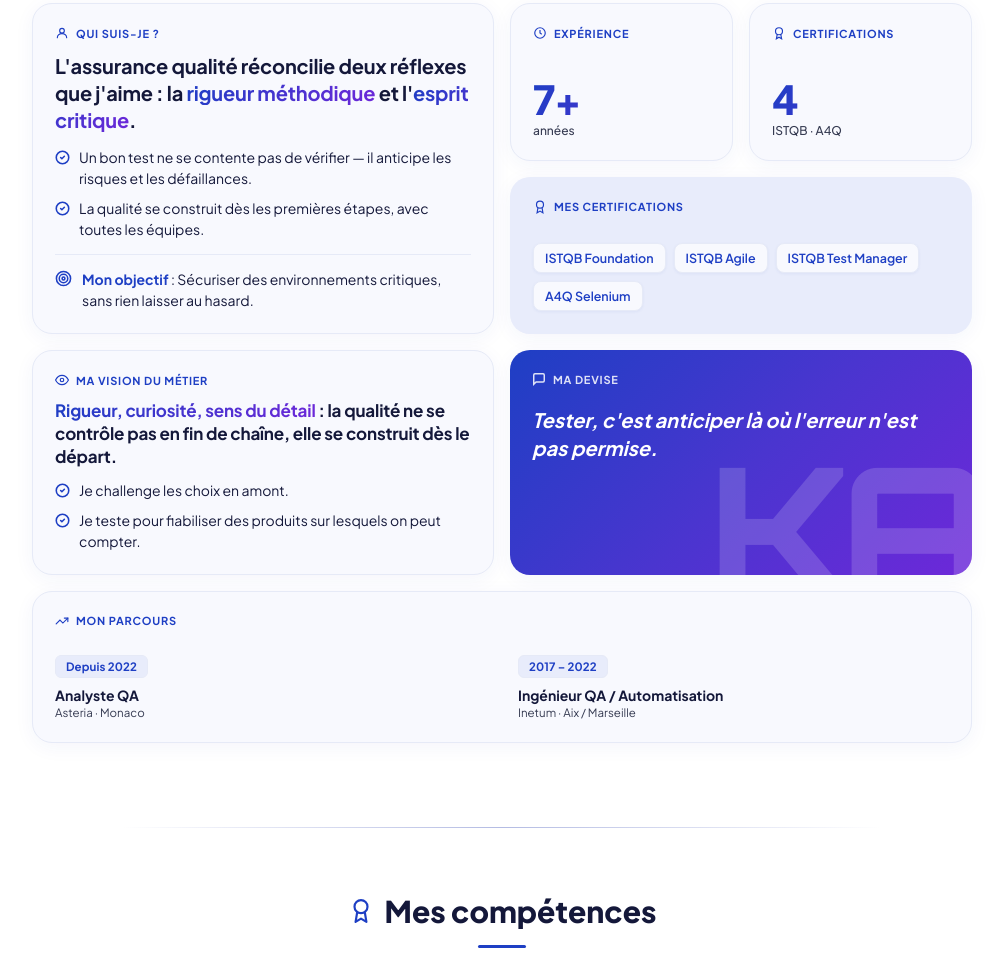
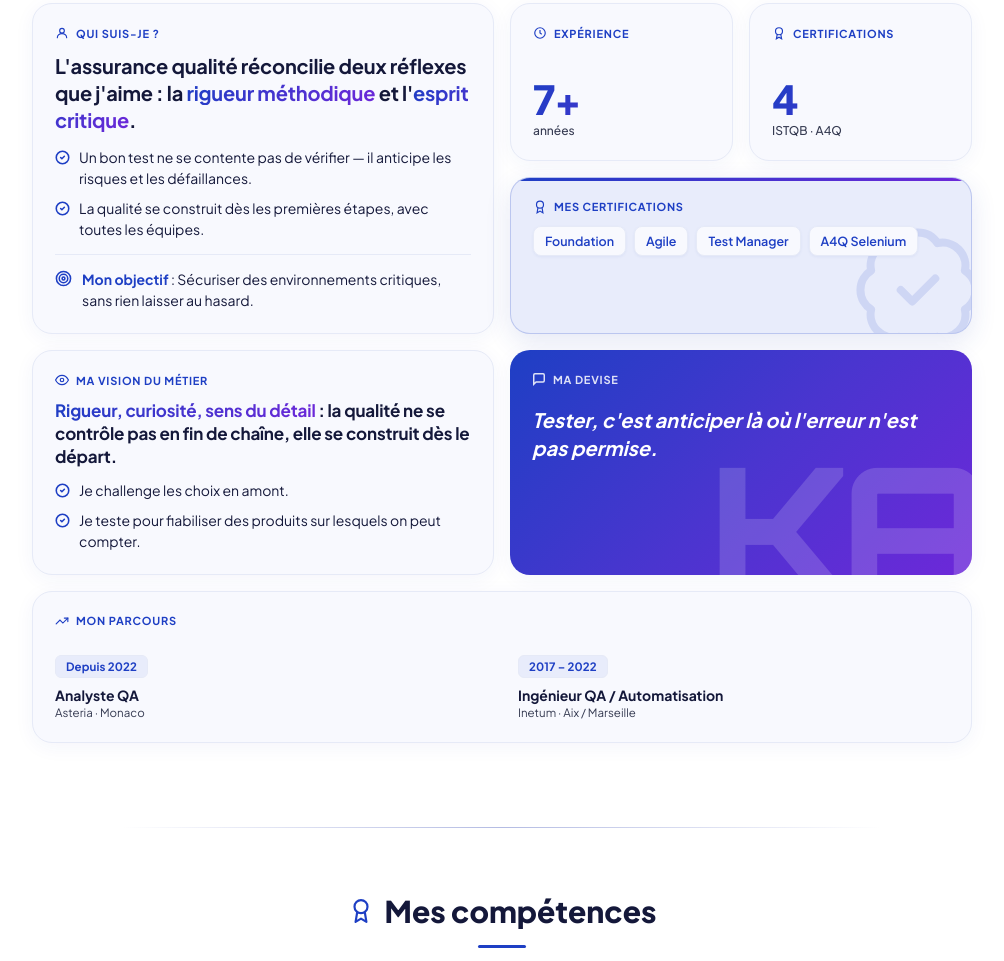
Before and after one commit to KevinAuchoybur/myProWebsite, a plain HTML site: page index.html in a window 1280 px wide. Shown: the part 775-1736 px from the top of the page, without its empty margins (138-1142 px from the left). Drawn offline with Linux system fonts and the light colour scheme.

Commit message:
Bento A propos (Mes certifications) : mise en valeur renforcee (barre d'accent degradee en haut + ombre + bordure teintee) + badges sur une seule ligne (retrait 'ISTQB' repete, contexte via le compteur) + decor sceau 'certifie' (badge-check) en filigrane distinct de l'icone medaille du titre
Co-Authored-By: Claude Opus 4.8 <noreply@anthropic.com>

```diff
--- a/index.html
+++ b/index.html
@@ -221,11 +221,12 @@
       <article class="abx-tile abx-certs">
         <span class="abx-lbl"><svg viewBox="0 0 24 24" fill="none" stroke="currentColor" stroke-width="2"><circle cx="12" cy="8" r="6"/><path d="M15.477 12.89 17 22l-5-3-5 3 1.523-9.11"/></svg><span data-i18n="about.certifs.title"></span></span>
         <div class="abx-chips">
-          <span class="abx-chip">ISTQB Foundation</span>
-          <span class="abx-chip">ISTQB Agile</span>
-          <span class="abx-chip">ISTQB Test Manager</span>
+          <span class="abx-chip">Foundation</span>
+          <span class="abx-chip">Agile</span>
+          <span class="abx-chip">Test Manager</span>
           <span class="abx-chip">A4Q Selenium</span>
         </div>
+        <svg class="abx-certs-deco" viewBox="0 0 24 24" fill="none" stroke="currentColor" stroke-width="1.4" stroke-linecap="round" stroke-linejoin="round" aria-hidden="true"><path d="M3.85 8.62a4 4 0 0 1 4.78-4.77 4 4 0 0 1 6.74 0 4 4 0 0 1 4.78 4.78 4 4 0 0 1 0 6.74 4 4 0 0 1-4.77 4.78 4 4 0 0 1-6.75 0 4 4 0 0 1-4.78-4.77 4 4 0 0 1 0-6.76Z"/><path d="m9 12 2 2 4-4"/></svg>
       </article>
 
       <article class="abx-tile abx-vision">
--- a/style.css
+++ b/style.css
@@ -1129,9 +1129,31 @@ select:focus-visible,
 /* Tuile Certifications mise en valeur : fond teinte + chips qui ressortent */
 .abx-certs {
   background: var(--purple-light);
-  border-color: transparent;
-}
-.abx-certs .abx-lbl { color: var(--purple); }
+  border-color: rgba(30, 63, 196, 0.22);
+  box-shadow: 0 8px 26px rgba(40, 62, 175, 0.12);
+  justify-content: flex-start;
+}
+.abx-certs::before {
+  content: '';
+  position: absolute;
+  top: 0;
+  left: 0;
+  right: 0;
+  height: 3px;
+  background: linear-gradient(90deg, var(--purple), var(--violet));
+}
+.abx-certs .abx-lbl { color: var(--purple); margin-bottom: 12px; position: relative; z-index: 1; }
+.abx-certs .abx-chips { margin-top: 0; position: relative; z-index: 1; }
+.abx-certs-deco {
+  position: absolute;
+  right: -16px;
+  bottom: -26px;
+  width: 138px;
+  height: 138px;
+  color: var(--purple);
+  opacity: 0.12;
+  pointer-events: none;
+}
 .abx-chips { display: flex; flex-wrap: wrap; gap: 8px; margin-top: auto; }
 .abx-chip {
   font-family: inherit;
```
